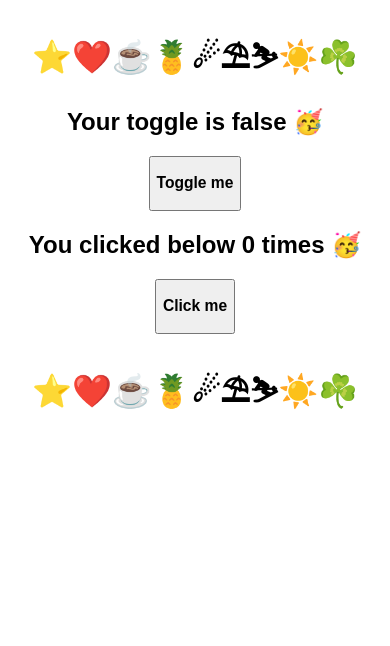
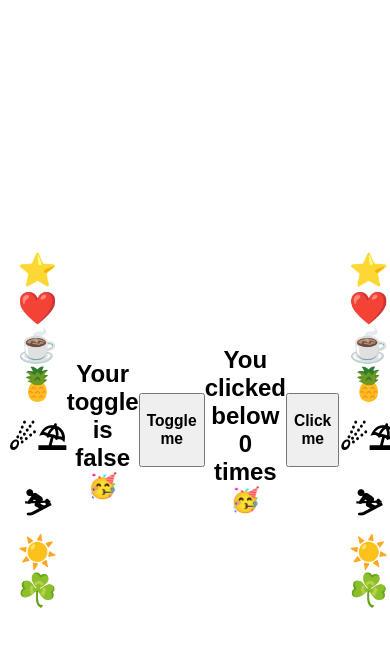
Before and after one commit to djD-REK/true-false-toggle-using-react-hooks-demo, a React app: page / in a window 390 px wide. Built offline with nearby package versions, Linux system fonts and the light colour scheme.

Commit message:
Center content on middle of page using CSS Flexbox for responsive design

```diff
--- a/src/styles.css
+++ b/src/styles.css
@@ -1,4 +1,11 @@
 .App {
   font-family: sans-serif;
   text-align: center;
+  justify-content: center;
+  align-items: center;
+  display: flex;
+  width: 100%;
+  height: 100%;
+  min-height: 100vh;
+  min-width: 100vw;
 }
```
